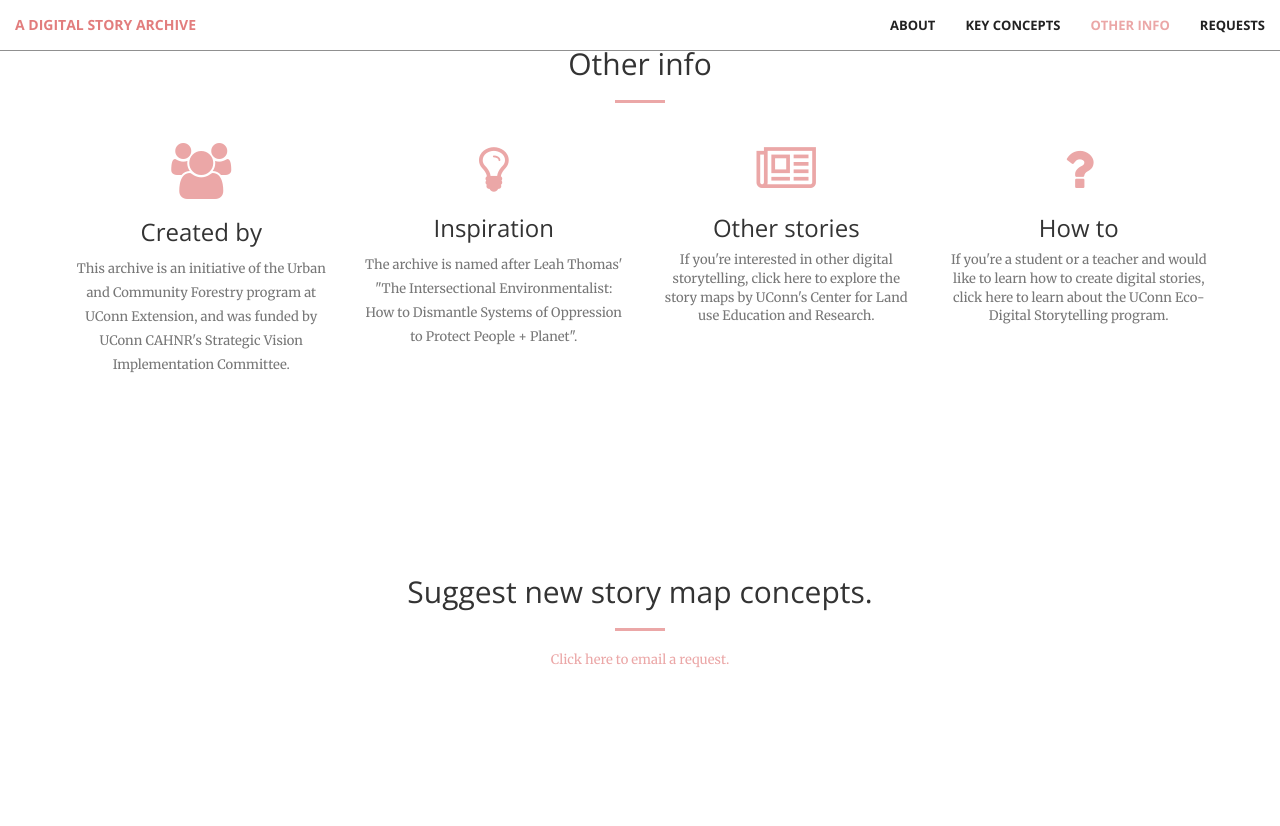
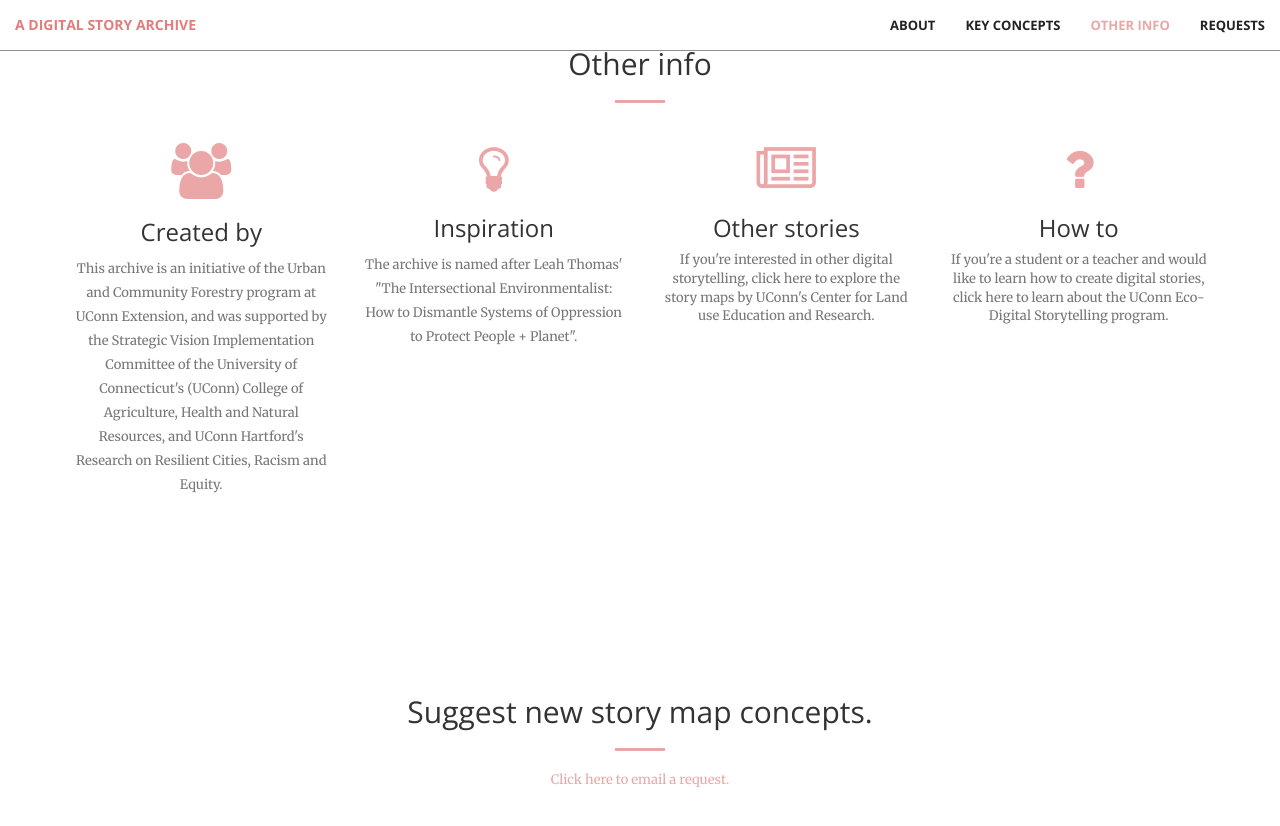
Before and after one commit to peopleandplanet/peopleandplanet.github.io, a Jekyll site: the page built from index.html, in a window 1280 px wide and 900 px high, scrolled down 2270 px. Shown: the top 826 px of the window. Built offline with Jekyll 4.4.1, drawn with Linux system fonts in a browser that asks for light colours; before the commit the page ends 3060 px from its top, so only the background shows below that.

Commit message:
Update services.html

```diff
--- a/_includes/services.html
+++ b/_includes/services.html
@@ -13,7 +13,7 @@
                 <div class="service-box">
                     <i class="fa fa-4x fa-users wow bounceIn text-primary" data-wow-delay=".2s"></i>
                     <h3>Created by</h3>
-                    <p class="text-muted" target="_blank"><font size="-1">This archive is an initiative of the Urban and Community Forestry program at UConn Extension, and was funded by UConn CAHNR's Strategic Vision Implementation Committee.</p>
+                    <p class="text-muted" target="_blank"><font size="-1">This archive is an initiative of the Urban and Community Forestry program at UConn Extension, and was supported by the Strategic Vision Implementation Committee of the University of Connecticut's (UConn) College of Agriculture, Health and Natural Resources, and UConn Hartford's Research on Resilient Cities, Racism and Equity.</p>
                 </div>
             </div>
             <div class="col-lg-3 col-md-6 text-center">
```
